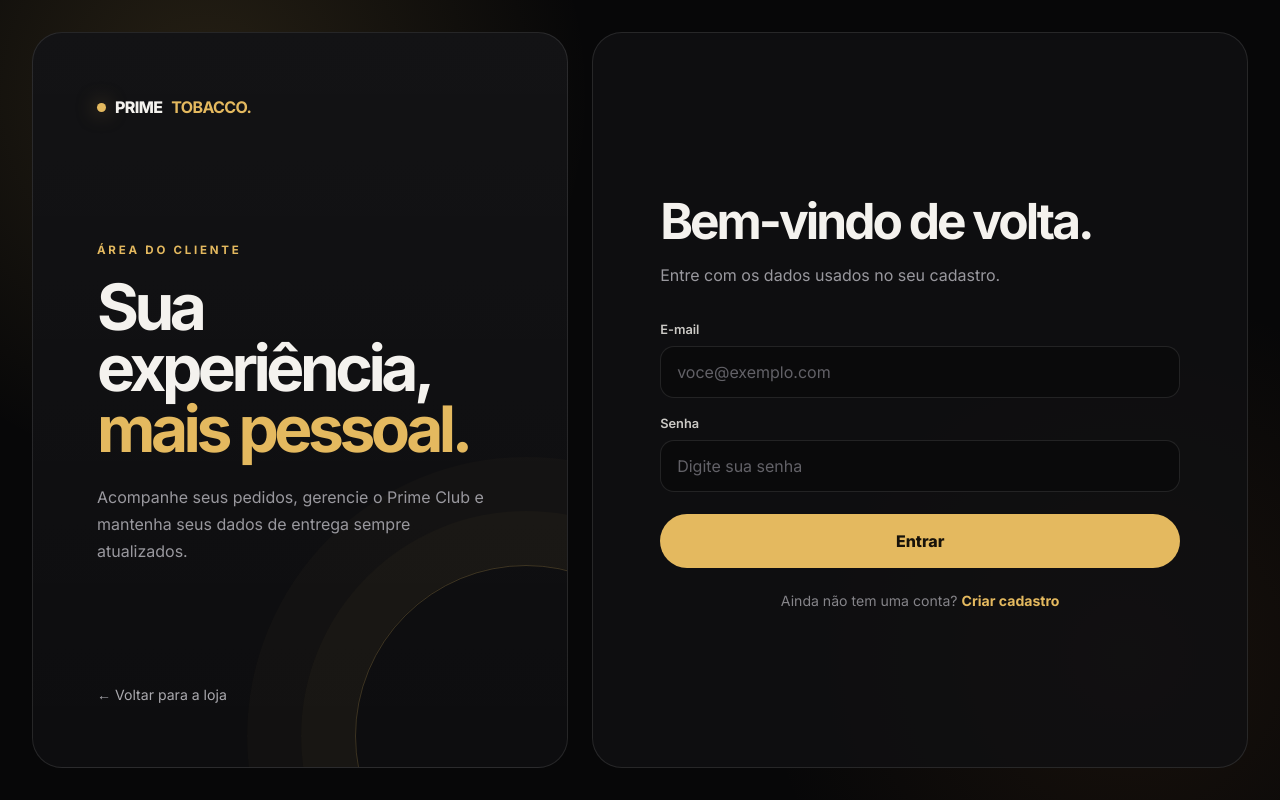
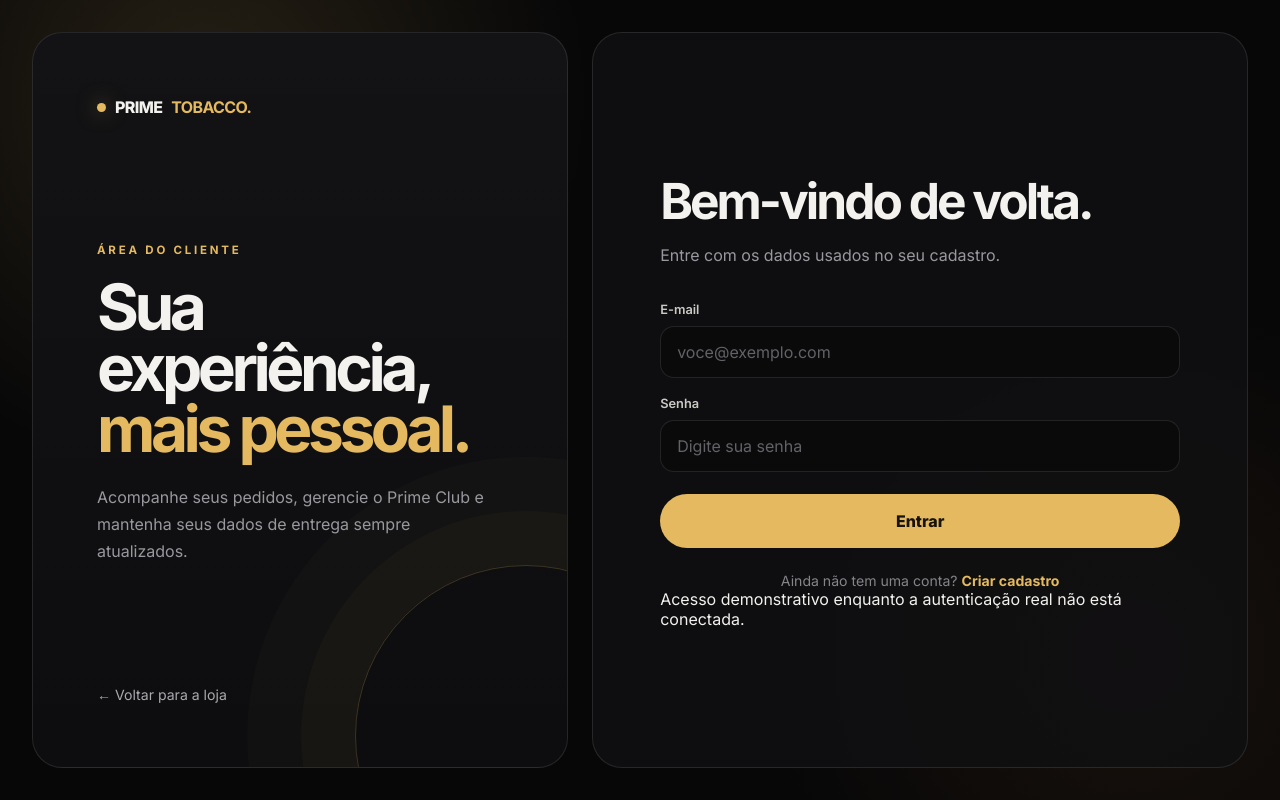
Before and after one commit to fernando12128/tabacaria-web, a React (Vite) app: page /login in a window 1280 px wide. Built offline with nearby package versions, Linux system fonts and the light colour scheme.

Commit message:
Conecta login à demonstração da conta

```diff
--- a/src/pages/Login.jsx
+++ b/src/pages/Login.jsx
@@ -1,15 +1,15 @@
 import { useState } from "react";
-import { Link } from "react-router-dom";
+import { Link, useNavigate } from "react-router-dom";
 import "./Auth.css";
 
 export default function Login() {
   const [feedback, setFeedback] = useState("");
+  const navigate = useNavigate();
 
   function handleSubmit(event) {
     event.preventDefault();
-    setFeedback(
-      "A tela está pronta. O acesso será liberado assim que conectarmos a autenticação ao backend."
-    );
+    setFeedback("Abrindo a demonstração da sua conta...");
+    window.setTimeout(() => navigate("/minha-conta"), 450);
   }
 
   return (
@@ -84,6 +84,9 @@
           <p className="auth-assist">
             Ainda não tem uma conta? <Link to="/cadastro">Criar cadastro</Link>
           </p>
+          <p className="auth-demo-note">
+            Acesso demonstrativo enquanto a autenticação real não está conectada.
+          </p>
         </div>
       </section>
     </main>
```
